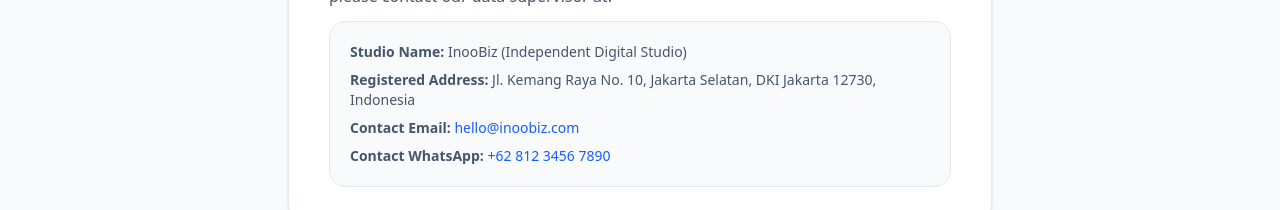
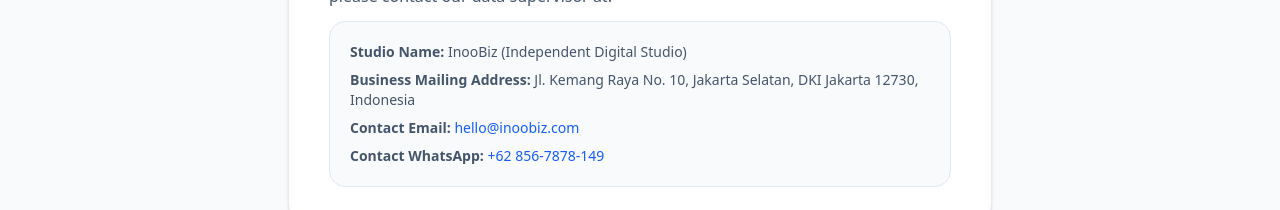
Before and after one commit to valentinohrynt/inoobiz, a Next.js app: page /privacy in a window 1280 px wide. Shown: the part 2578-2788 px from the top of the page. Built offline with nearby package versions, Linux system fonts and the light colour scheme.

Commit message:
chore: update contact details to new WA number and label address as Mailing Address

```diff
--- a/app/page.tsx
+++ b/app/page.tsx
@@ -365,12 +365,12 @@
                   <p className="text-sm text-slate-500 mb-4">Get direct assistance or chat with our studio developer.</p>
                 </div>
                 <a
-                  href="https://wa.me/6281234567890"
+                  href="https://wa.me/628567878149"
                   target="_blank"
                   rel="noopener noreferrer"
                   className="text-sm font-bold text-emerald-600 hover:text-emerald-700"
                 >
-                  +62 812 3456 7890
+                  +62 856-7878-149
                 </a>
               </div>
 
@@ -397,7 +397,7 @@
                   <MapPin className="h-5 w-5" />
                 </div>
                 <div>
-                  <h4 className="font-bold text-slate-900">Registered Business Office</h4>
+                  <h4 className="font-bold text-slate-900">Mailing & Business Address</h4>
                   <p className="text-sm text-slate-600 mt-0.5">
                     Jl. Kemang Raya No. 10, Jakarta Selatan, DKI Jakarta 12730, Indonesia
                   </p>
--- a/app/privacy/page.tsx
+++ b/app/privacy/page.tsx
@@ -175,9 +175,9 @@
               </p>
               <div className="bg-slate-50 rounded-2xl p-5 border border-slate-200 text-xs sm:text-sm space-y-2">
                 <p><strong>Studio Name:</strong> InooBiz (Independent Digital Studio)</p>
-                <p><strong>Registered Address:</strong> Jl. Kemang Raya No. 10, Jakarta Selatan, DKI Jakarta 12730, Indonesia</p>
+                <p><strong>Business Mailing Address:</strong> Jl. Kemang Raya No. 10, Jakarta Selatan, DKI Jakarta 12730, Indonesia</p>
                 <p><strong>Contact Email:</strong> <a href="mailto:hello@inoobiz.com" className="text-blue-600 hover:underline">hello@inoobiz.com</a></p>
-                <p><strong>Contact WhatsApp:</strong> <a href="https://wa.me/6281234567890" className="text-blue-600 hover:underline">+62 812 3456 7890</a></p>
+                <p><strong>Contact WhatsApp:</strong> <a href="https://wa.me/628567878149" className="text-blue-600 hover:underline">+62 856-7878-149</a></p>
               </div>
             </section>
 
--- a/app/terms/page.tsx
+++ b/app/terms/page.tsx
@@ -180,9 +180,9 @@
               </p>
               <div className="bg-slate-50 rounded-2xl p-5 border border-slate-200 text-xs sm:text-sm space-y-2">
                 <p><strong>Studio Name:</strong> InooBiz (Independent Digital Studio)</p>
-                <p><strong>Registered Address:</strong> Jl. Kemang Raya No. 10, Jakarta Selatan, DKI Jakarta 12730, Indonesia</p>
+                <p><strong>Business Mailing Address:</strong> Jl. Kemang Raya No. 10, Jakarta Selatan, DKI Jakarta 12730, Indonesia</p>
                 <p><strong>Contact Email:</strong> <a href="mailto:hello@inoobiz.com" className="text-blue-600 hover:underline">hello@inoobiz.com</a></p>
-                <p><strong>Contact WhatsApp:</strong> <a href="https://wa.me/6281234567890" className="text-blue-600 hover:underline">+62 812 3456 7890</a></p>
+                <p><strong>Contact WhatsApp:</strong> <a href="https://wa.me/628567878149" className="text-blue-600 hover:underline">+62 856-7878-149</a></p>
               </div>
             </section>
 
```
